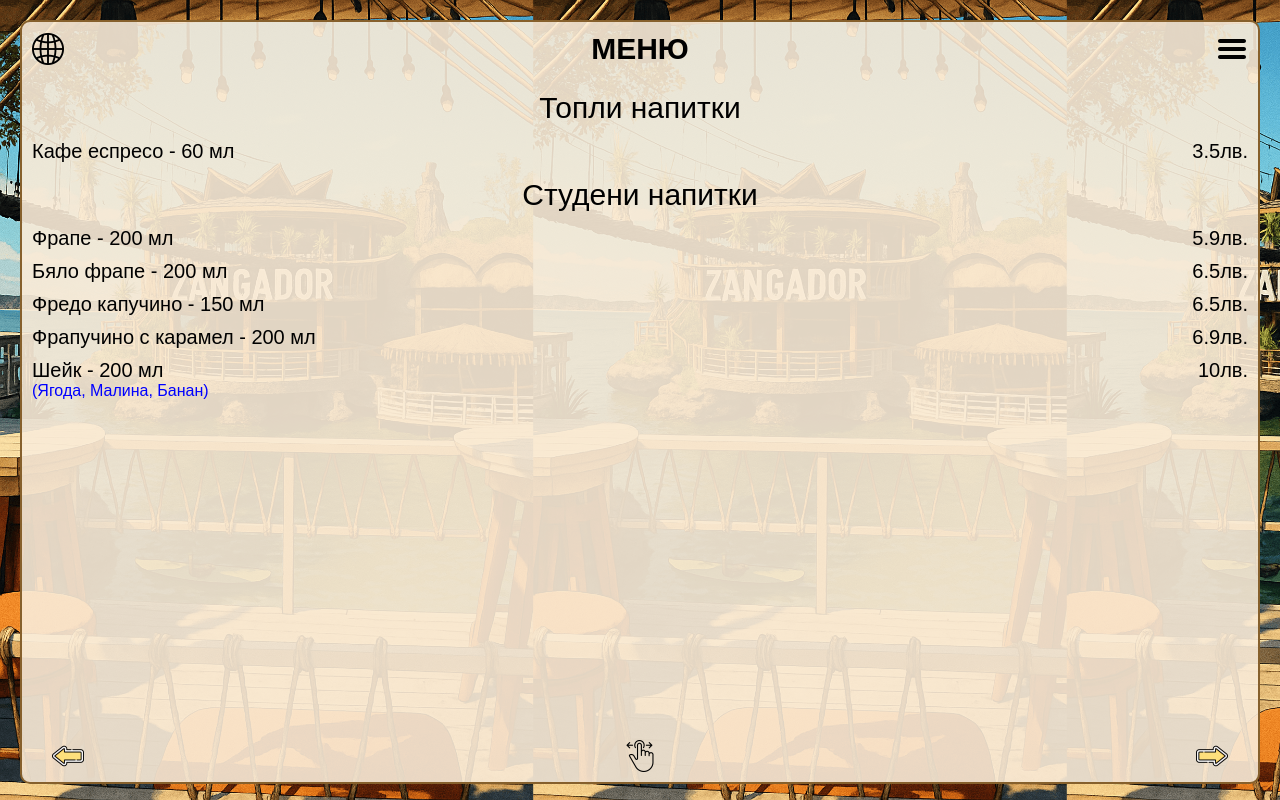
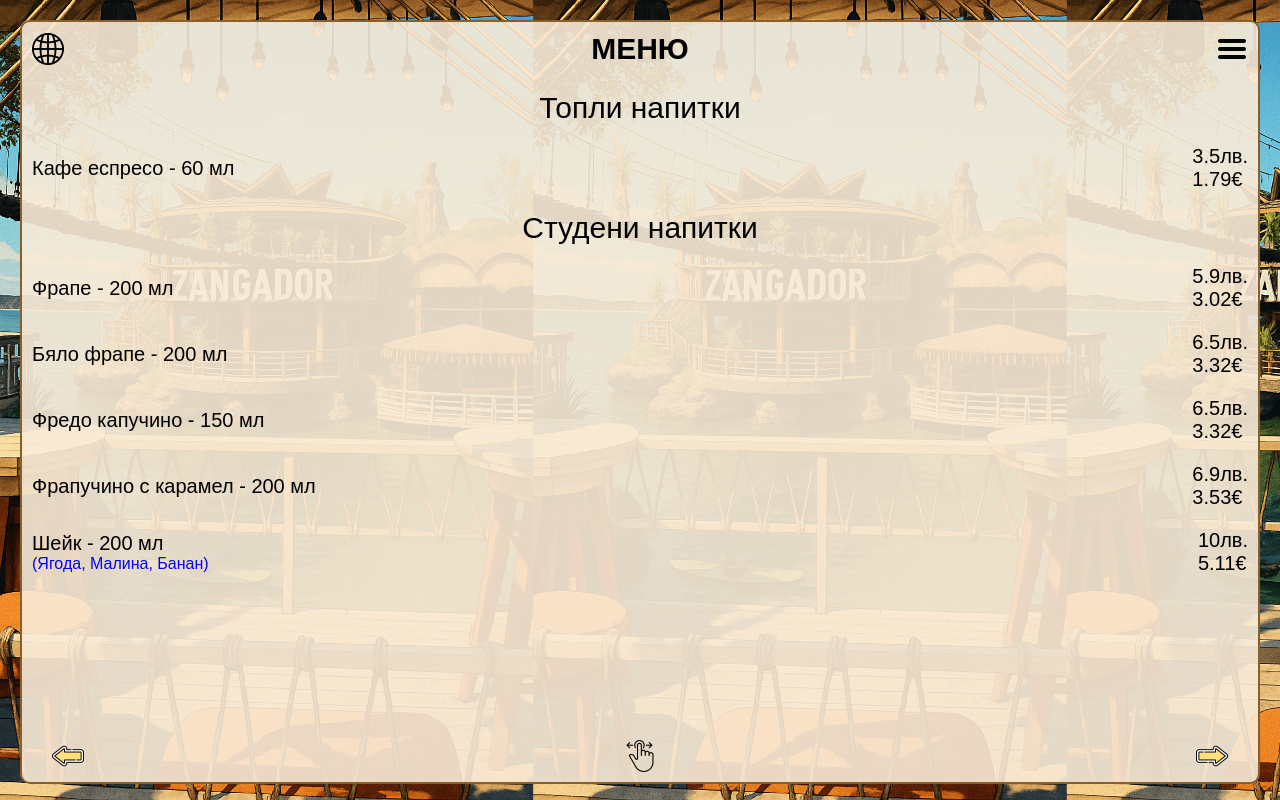
Before and after one commit to sonkich/zangador, a React (Create React App) app: page / in a window 1280 px wide. Built offline with nearby package versions, Linux system fonts and the light colour scheme; a web font is replaced by a local one.

Commit message:
add EUR prices a fixed design

```diff
--- a/src/App.js
+++ b/src/App.js
@@ -88,11 +88,11 @@ function App() {
                                     return page.categories.map(category => {
                                         return <div onClick={() => redirectToPage(page.page)}
                                             className="category-item">
-                                            <img src={surfIcon} className='surf-icon left-surf-icon' alt="surf-icon"/>
+                                            <img src={surfIcon} className='surf-icon left-surf-icon' alt="surf-icon" />
                                             <div className='line'></div>
                                             {category}
                                             <div className='line'></div>
-                                            <img src={surfIcon} className='surf-icon right-surf-icon' alt="surf-icon"/>
+                                            <img src={surfIcon} className='surf-icon right-surf-icon' alt="surf-icon" />
                                         </div>
                                     })
                                 })
@@ -107,11 +107,11 @@ function App() {
                             {
                                 showLanguage ? <div className="language-menu">
                                     <div className="language-item" onClick={() => changeLanguage(false)}>
-                                        <img src={bgFlagIcon} className='language-img' alt="bulgarian-flag"/>
+                                        <img src={bgFlagIcon} className='language-img' alt="bulgarian-flag" />
                                         <a className='language'>Български</a>
                                     </div>
                                     <div className="language-item" onClick={() => changeLanguage(true)}>
-                                        <img src={enFlagIcon} className='language-img' alt="english-flag"/>
+                                        <img src={enFlagIcon} className='language-img' alt="english-flag" />
                                         <a className='language'>English</a>
                                     </div>
                                 </div> : null
@@ -141,6 +141,8 @@ function App() {
                                         </div>
                                         <div className="price">
                                             {product.price}{english ? 'lv.' : 'лв.'}
+                                            <br />
+                                            {Math.round((product.price / 1.95583) * 100) / 100}€
                                         </div>
                                     </div>
                                 })
--- a/src/App.scss
+++ b/src/App.scss
@@ -123,7 +123,7 @@
           font-size: 20px;
           margin: auto;
           max-width: 50%;
-          gap:20px;
+          gap: 20px;
         }
 
         img {
@@ -184,9 +184,10 @@
       font-size: 20px;
       display: flex;
       justify-content: space-between;
-      align-items: flex-start;
-      padding: 0 10px;
+      align-items: center;
+      padding: 5px 10px;
       margin: 10px 0;
+      gap: 8px;
 
       .ingredients {
         font-size: 16px;
```
